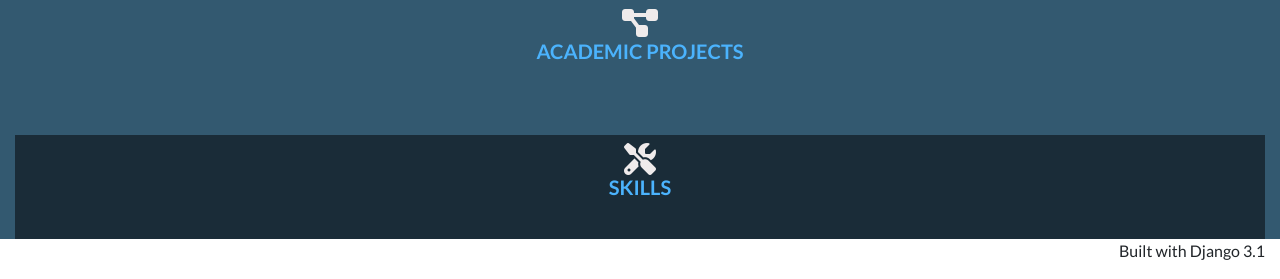
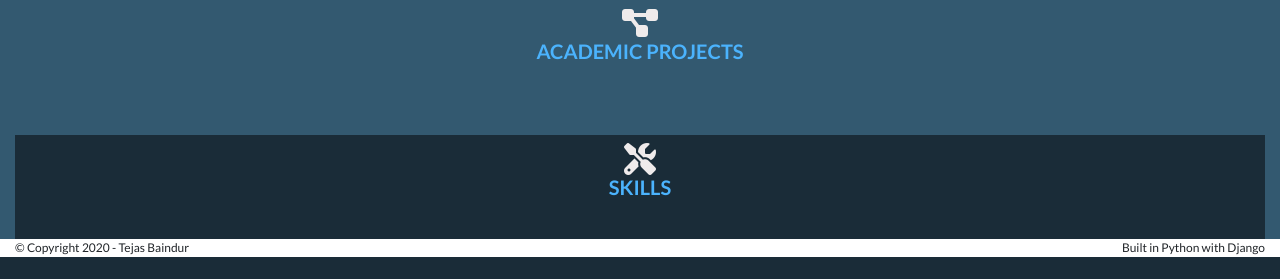
Before and after one commit to tbaindur/personal-website-django, a Django app: page / in a window 1280 px wide. Shown: the part 689-968 px from the top of the page. After the commit the page ends 946 px from the top, so only its background shows below. Run offline with Django 3.2, Linux system fonts and the light colour scheme; data that the repository does not hold is empty; parts of the project's set-up code (start-up, migrations or seed data) failed here and were passed over; some libraries are stand-ins or nearby versions.

Commit message:
Added Copyright in footer

```diff
--- a/bio/static/bio/fonts.css
+++ b/bio/static/bio/fonts.css
@@ -23,3 +23,7 @@ div.section-heading h5{
 .intro-name-header {
     font-weight: 700;
 }
+
+footer {
+    font-size: 12px;
+}
--- a/bio/templates/bio/bs_base.html
+++ b/bio/templates/bio/bs_base.html
@@ -97,8 +97,9 @@
         {% block content %}{% endblock content %}
     </div>
 
-<footer class="container-fluid">
-    <p class="text-right">Built with Django 3.1</p>
+<footer class="container-fluid pb-0 mb-0">
+    <p class="float-left mb-0">© Copyright {% now "Y" %} - Tejas Baindur</p>
+    <p class="float-right mb-0">Built in Python with Django</p>
 </footer>
 </body>
 
```
